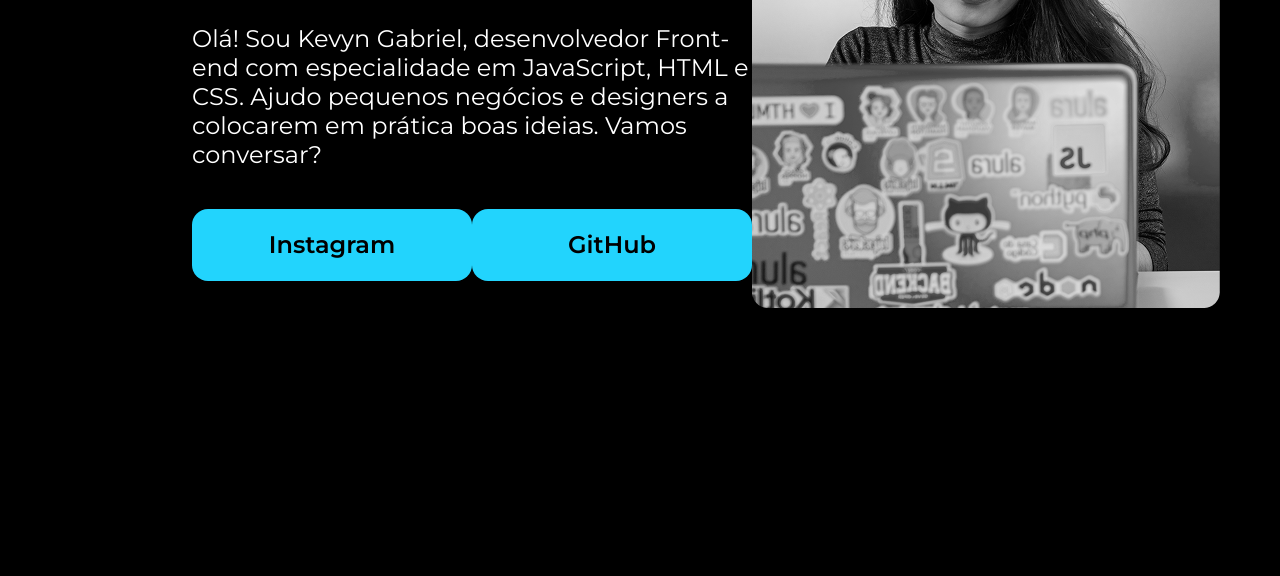
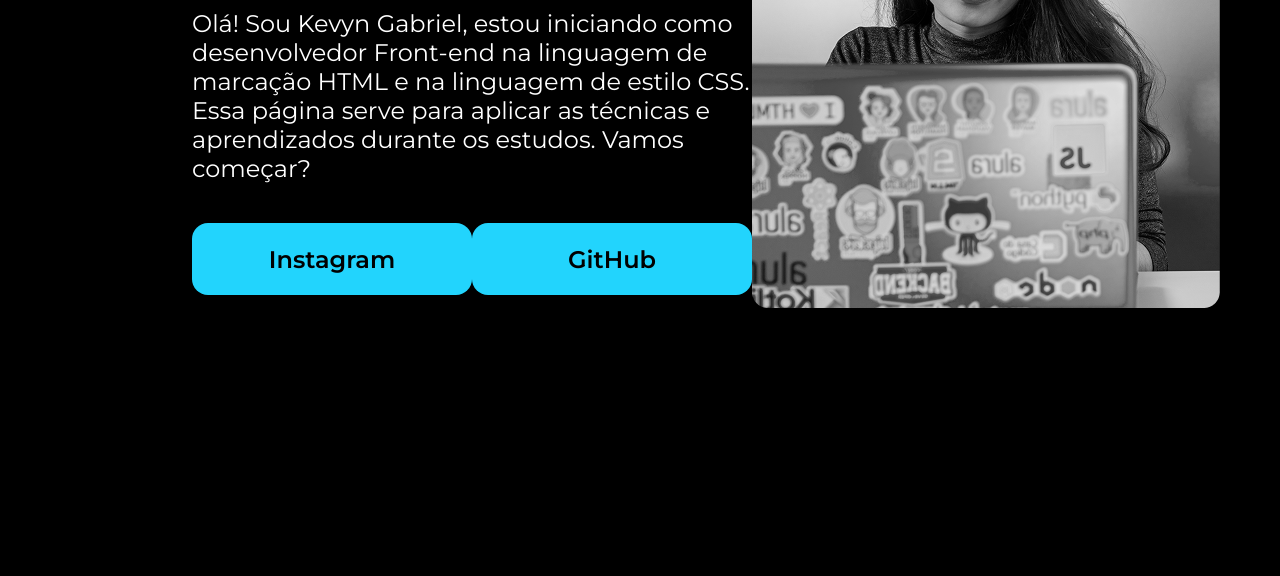
Before and after one commit to kevyn-py/HTML-E-CSS, a plain HTML site: page index.html in a window 1280 px wide. Shown: the part 352-928 px from the top of the page. Drawn offline with nearby package versions, Linux system fonts and the light colour scheme.

Commit message:
feat: Final

```diff
--- a/index.html
+++ b/index.html
@@ -13,7 +13,7 @@
 
         <section class="apresentacao__conteudo">
             <h1 class="apresentacao__conteudo__titulo">Eleve seu negócio digital a outro nível <strong class="titulo_destaque"> com um Front-end de qualidade!</strong></h1>
-            <p class="apresentacao__conteudo__texto">Olá! Sou Kevyn Gabriel, desenvolvedor Front-end com especialidade em JavaScript, HTML e CSS. Ajudo pequenos negócios e designers a colocarem em prática boas ideias. Vamos conversar?</p>
+            <p class="apresentacao__conteudo__texto">Olá! Sou Kevyn Gabriel, estou iniciando como desenvolvedor Front-end na linguagem de marcação HTML e na linguagem de estilo CSS. Essa página serve para aplicar as técnicas e aprendizados durante os estudos. Vamos começar?</p>
 
             <div class="apresentacao__links">
                 <a class="apresentacao__links__link" href="https://instagram.com/kevyn.sant0s">Instagram</a>
```
Also changed, not shown: style.css (line endings or trailing spaces).
